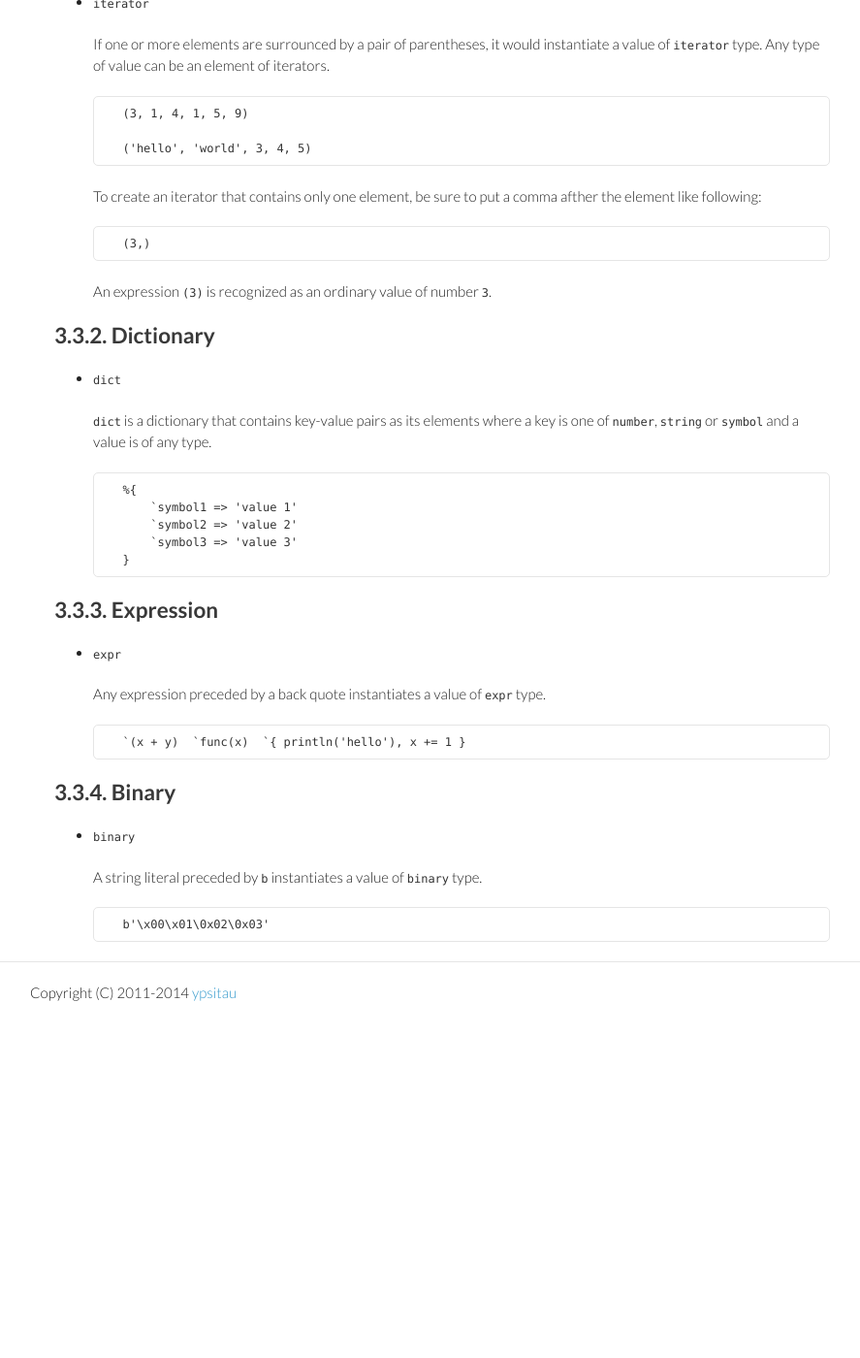
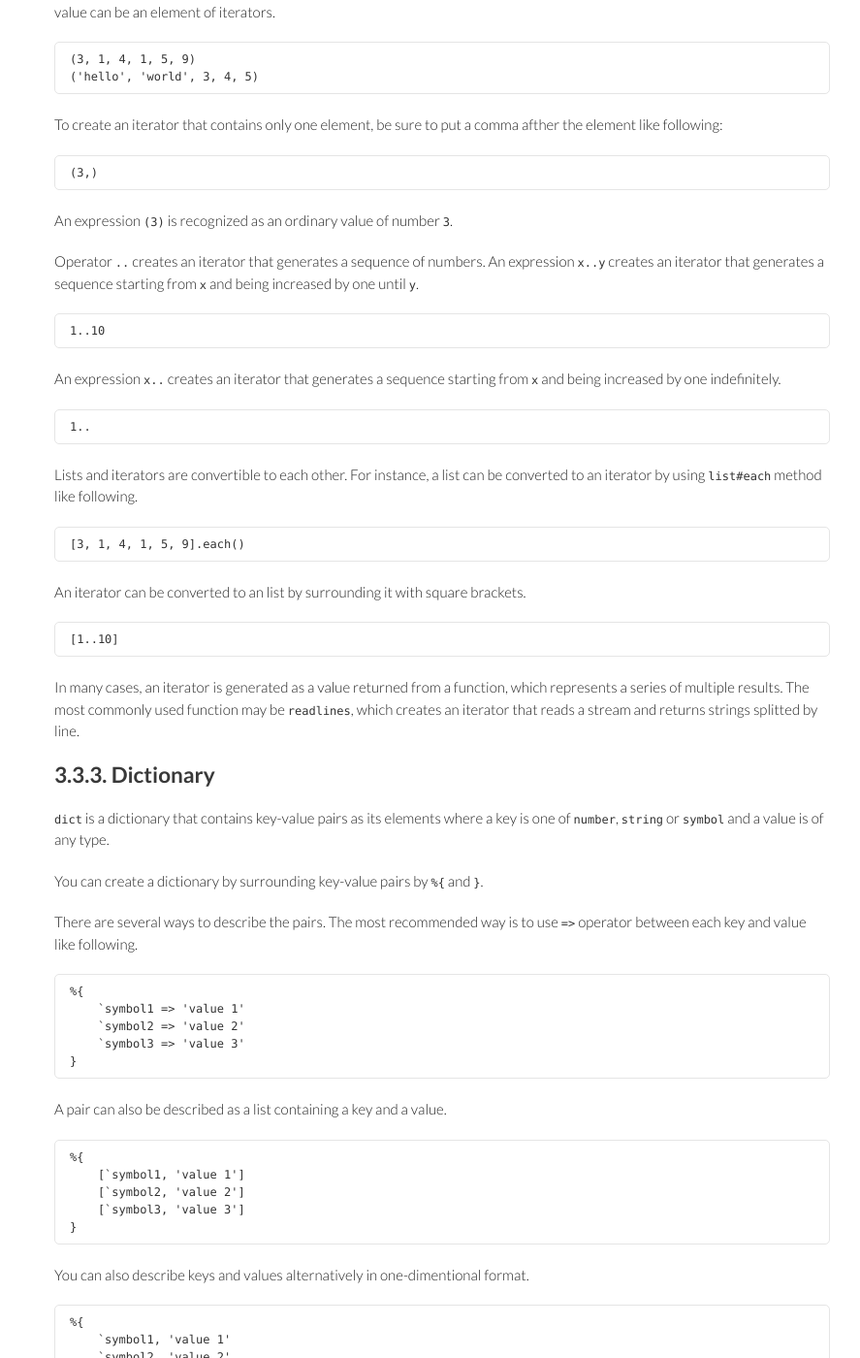
Before and after one commit to rudidude86/gura-lang.github.io, a Jekyll site: the page built from documents/Data-Type.md, in a window 1280 px wide and 1400 px high, scrolled down 2280 px. Shown: the whole window at 97% size, without its empty margins (184-1071 px from the left). Built offline with Jekyll 4.4.1, drawn with Linux system fonts in a browser that asks for light colours; Markdown is read by kramdown in place of the engine named in the settings; before the commit the page ends 3328 px from its top, so only the background shows below that; some of the changed text lies outside the part shown.

Commit message:
updated documents

```diff
--- a/documents/Data-Type.md
+++ b/documents/Data-Type.md
@@ -109,64 +109,101 @@ which also shows one of the typical ways to instantiate values of each type.
 ## {{ page.chapter }}.3. Object Data Types Frequently Used
 
 
-## {{ page.chapter }}.3.1. List and Iterator
+## {{ page.chapter }}.3.1. List
 
-* `list`
+If one or more elements are surrounced by a pair of square brackets,
+it would instantiate a value of `list` type.
+Any type of value can be an element of lists.
 
-  If one or more elements are surrounced by a pair of square brackets,
-  it would instantiate a value of `list` type.
-  Any type of value can be an element of lists.
-
-        [3, 1, 4, 1, 5, 9]
-
-        ['hello', 'world', 3, 4, 5]
-
-* `iterator`
-
-  If one or more elements are surrounced by a pair of parentheses,
-  it would instantiate a value of `iterator` type.
-  Any type of value can be an element of iterators.
-
-        (3, 1, 4, 1, 5, 9)
-
-        ('hello', 'world', 3, 4, 5)
-
-  To create an iterator that contains only one element,
-  be sure to put a comma afther the element like following:
-
-        (3,)
-
-  An expression `(3)` is recognized as an ordinary value of number `3`.
+    [3, 1, 4, 1, 5, 9]
+    ['hello', 'world', 3, 4, 5]
 
 
-## {{ page.chapter }}.3.2. Dictionary
-
-* `dict`
-
-  `dict` is a dictionary that contains key-value pairs as its elements
-  where a key is one of `number`, `string` or `symbol` and a value is of any type.
-
-        %{
-            `symbol1 => 'value 1'
-            `symbol2 => 'value 2'
-            `symbol3 => 'value 3'
-        }
 
 
-## {{ page.chapter }}.3.3. Expression
+## {{ page.chapter }}.3.2. Iterator
+
+If one or more elements are surrounced by a pair of parentheses,
+it would instantiate a value of `iterator` type.
+Any type of value can be an element of iterators.
+
+    (3, 1, 4, 1, 5, 9)
+    ('hello', 'world', 3, 4, 5)
+
+To create an iterator that contains only one element,
+be sure to put a comma afther the element like following:
+
+    (3,)
+
+An expression `(3)` is recognized as an ordinary value of number `3`.
+
+Operator `..` creates an iterator that generates a sequence of numbers.
+An expression `x..y` creates an iterator that generates a sequence
+starting from `x` and being increased by one until `y`.
+
+    1..10
+
+An expression `x..` creates an iterator that generates a sequence
+starting from `x` and being increased by one indefinitely.
+
+    1..
+
+Lists and iterators are convertible to each other.
+For instance, a list can be converted to an iterator by using `list#each` method like following.
+
+    [3, 1, 4, 1, 5, 9].each()
+
+An iterator can be converted to an list by surrounding it with square brackets.
+
+    [1..10]
+
+In many cases, an iterator is generated as a value returned from a function,
+which represents a series of multiple results.
+The most commonly used function may be `readlines`,
+which creates an iterator that reads a stream and returns strings splitted by line.
 
 
-* `expr`
+## {{ page.chapter }}.3.3. Dictionary
 
-  Any expression preceded by a back quote instantiates a value of `expr` type.
+`dict` is a dictionary that contains key-value pairs as its elements
+where a key is one of `number`, `string` or `symbol` and a value is of any type.
 
-        `(x + y)  `func(x)  `{ println('hello'), x += 1 }
+You can create a dictionary by surrounding key-value pairs by `%{` and `}`.
+
+There are several ways to describe the pairs.
+The most recommended way is to use `=>` operator between each key and value like following.
+
+    %{
+        `symbol1 => 'value 1'
+        `symbol2 => 'value 2'
+        `symbol3 => 'value 3'
+    }
+
+A pair can also be described as a list containing a key and a value.
+
+    %{
+        [`symbol1, 'value 1']
+        [`symbol2, 'value 2']
+        [`symbol3, 'value 3']
+    }
+
+You can also describe keys and values alternatively in one-dimentional format.
+
+    %{
+        `symbol1, 'value 1'
+        `symbol2, 'value 2'
+        `symbol3, 'value 3'
+    }
+
+## {{ page.chapter }}.3.4. Expression
+
+Any expression preceded by a back quote instantiates a value of `expr` type.
+
+    `(x + y)  `func(x)  `{ println('hello'), x += 1 }
 
 
-## {{ page.chapter }}.3.4. Binary
+## {{ page.chapter }}.3.5. Binary
 
-* `binary`
+A string literal preceded by `b` instantiates a value of `binary` type.
 
-  A string literal preceded by `b` instantiates a value of `binary` type.
-
-        b'\x00\x01\0x02\0x03'
+    b'\x00\x01\0x02\0x03'
```
